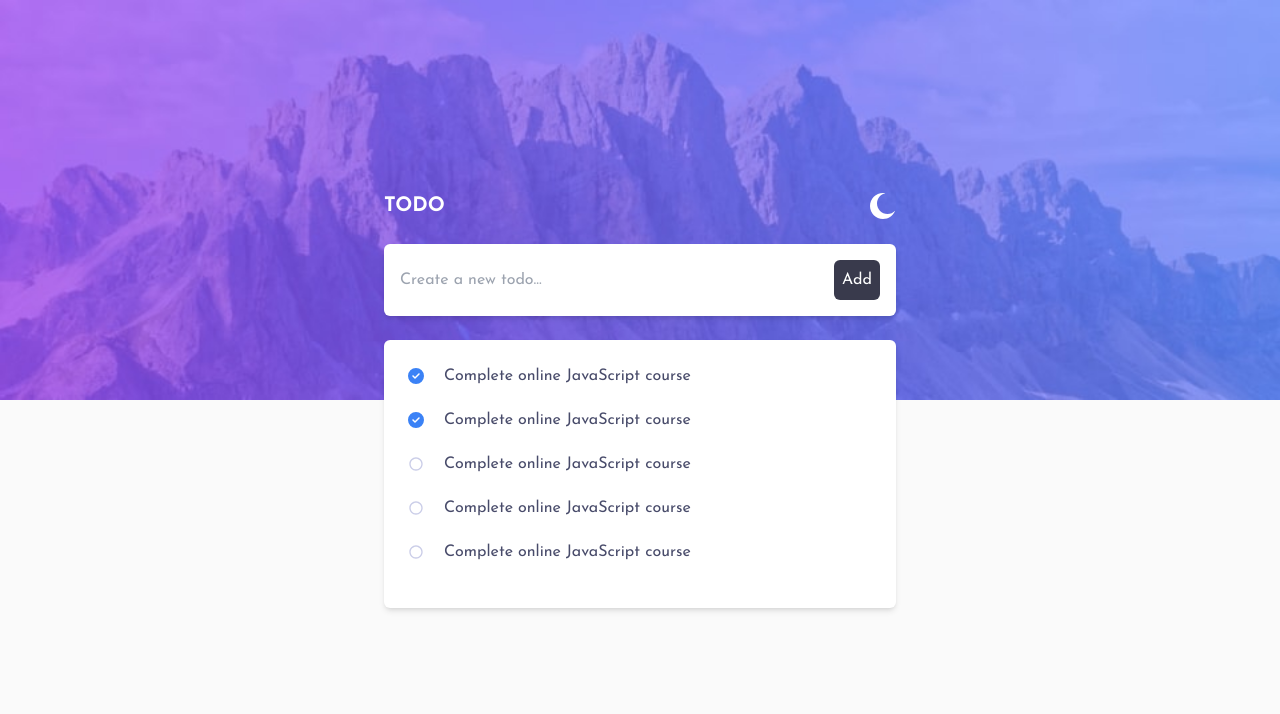
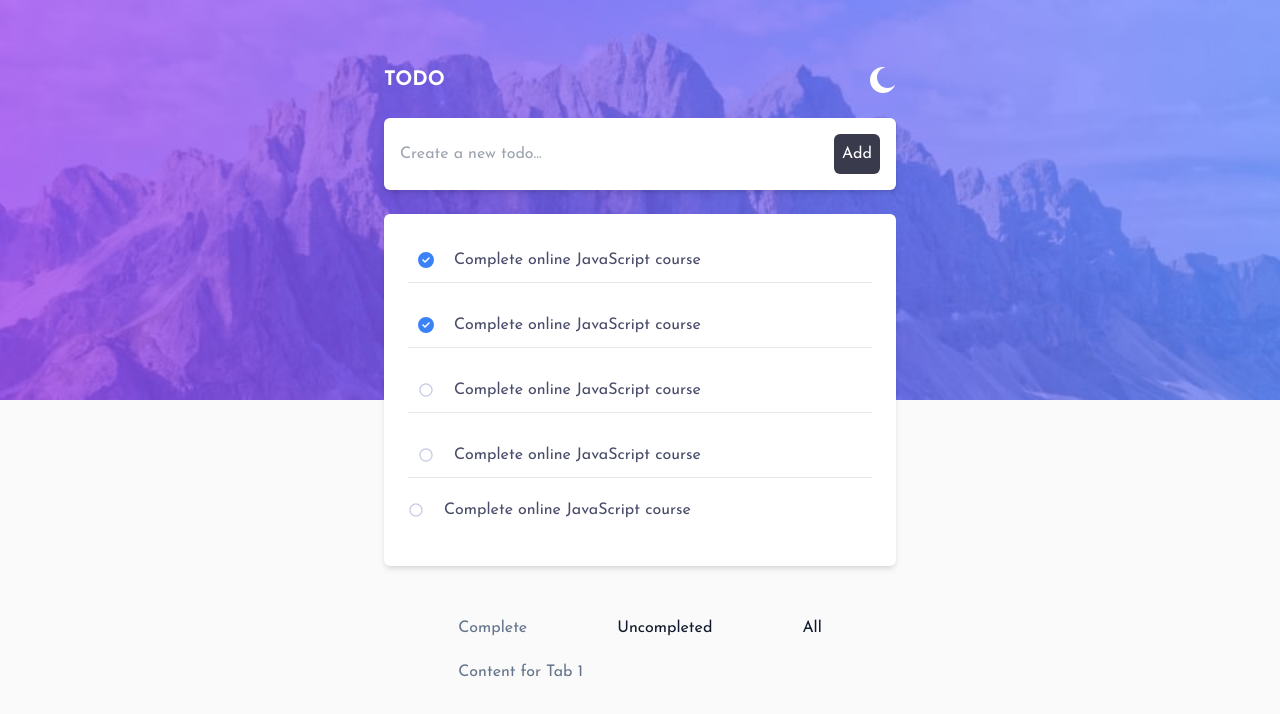
Before and after one commit to Thintalltom/GT-contribution, a React (Vite) app in the folder todo/: page / in a window 1280 px wide. Shown: the top 714 px of the page. Built offline with nearby package versions, Linux system fonts and the light colour scheme.

Commit message:
added tabs

```diff
--- a/todo/package.json
+++ b/todo/package.json
@@ -11,7 +11,8 @@
   },
   "dependencies": {
     "react": "^18.3.1",
-    "react-dom": "^18.3.1"
+    "react-dom": "^18.3.1",
+    "react-icons": "^5.3.0"
   },
   "devDependencies": {
     "@eslint/js": "^9.9.0",
--- /dev/null
+++ b/todo/src/components/Tabs.tsx
@@ -0,0 +1,60 @@
+import React, { useState } from "react";
+
+const Tabs = () => {
+
+  const [activeTab, setActiveTab] = useState("tab1");
+
+
+  const handleTabClick = (tab: string) => {
+    setActiveTab(tab);
+  };
+
+  return (
+    <div>
+
+      <div className="tabs flex justify-around gap-[90px]">
+        <button
+          className={activeTab === "tab1" ? "text-slate-500" : "text-slate-900"}
+          onClick={() => handleTabClick("tab1")}
+        >
+          Complete
+        </button>
+        <button
+          className={activeTab === "tab2" ? "text-slate-500" : " text-slate-900"}
+          onClick={() => handleTabClick("tab2")}
+        >
+         Uncompleted
+        </button>
+        <button
+          className={activeTab === "tab3" ? "text-slate-500" : " text-slate-900"}
+          onClick={() => handleTabClick("tab3")}
+        >
+          All
+        </button>
+      </div>
+
+      {/* Tab info */}
+      <div className="mt-[20px] ">
+        <div>
+        {activeTab === "tab1" && (
+          <div className="text-slate-500">Content for Tab 1</div>
+        )}
+        </div>
+        <div>
+        {activeTab === "tab2" && (
+          <div className="text-slate-500">Content for Tab 2</div>
+        )}
+        </div>
+       <div>
+       {activeTab === "tab3" && (
+          <div className="text-slate-500">Content for Tab 3</div>
+        )}
+       </div>
+
+
+      </div>
+    </div>
+  );
+};
+
+export default Tabs;
--- a/todo/src/components/ToDoCard.tsx
+++ b/todo/src/components/ToDoCard.tsx
@@ -1,32 +1,42 @@
 import { FaCircleCheck } from "react-icons/fa6";
 import { MdOutlineRadioButtonUnchecked } from "react-icons/md";
-
+import Tabs from "./Tabs";
 const ToDoCard = () => {
     return (
-        <div className="bg-white text-veryDarkGrayishBlue w-full max-w-lg p-6 rounded-md shadow-md">
+        <div className="w-full flex justify-center items-center flex-col" >
+        <div className="bg-white text-veryDarkGrayishBlue w-full max-w-lg p-6 rounded-md shadow-md" >
             <ul>
-                <li className="flex items-center mb-5">
+                <li className="flex items-center mb-5 border-b-[1px] p-[10px]">
                     <span className="text-blue-500 mr-5"> <FaCircleCheck /></span>
                     Complete online JavaScript course
                 </li>
-                <li className="flex items-center mb-5">
+                <li className="flex items-center mb-5 border-b-[1px] p-[10px]">
                     <span className="text-blue-500 mr-5"> <FaCircleCheck /></span>
                     Complete online JavaScript course
                 </li>
-                <li className="flex items-center mb-5">
+                <li className="flex items-center mb-5 border-b-[1px] p-[10px] ">
                     <span className="text-lightGrayishBlueDark mr-5"> <MdOutlineRadioButtonUnchecked /></span>
                     Complete online JavaScript course
                 </li>
-                <li className="flex items-center mb-5">
-                    <span className="text-lightGrayishBlueDark mr-5"> <MdOutlineRadioButtonUnchecked /></span>
+                <li className="flex items-center mb-5 border-b-[1px] p-[10px]">
+                    <span className="text-lightGrayishBlueDark mr-5 "> <MdOutlineRadioButtonUnchecked /></span>
                     Complete online JavaScript course
                 </li>
-                <li className="flex items-center mb-5">
+                <li className="flex items-center mb-5 ">
                     <span className="text-lightGrayishBlueDark mr-5"><MdOutlineRadioButtonUnchecked /></span>
                     Complete online JavaScript course
                 </li>
             </ul >
+
         </div >
+        <div className="mt-[50px] w-full flex justify-center pb-[50px]  ">
+            <div className="gap-[20px]">
+            <Tabs />
+            </div>
+
+        </div>
+
+        </div>
     )
 }
 
```
Also changed, not shown: 1 other file (tests, documents, lock files or other folders).
